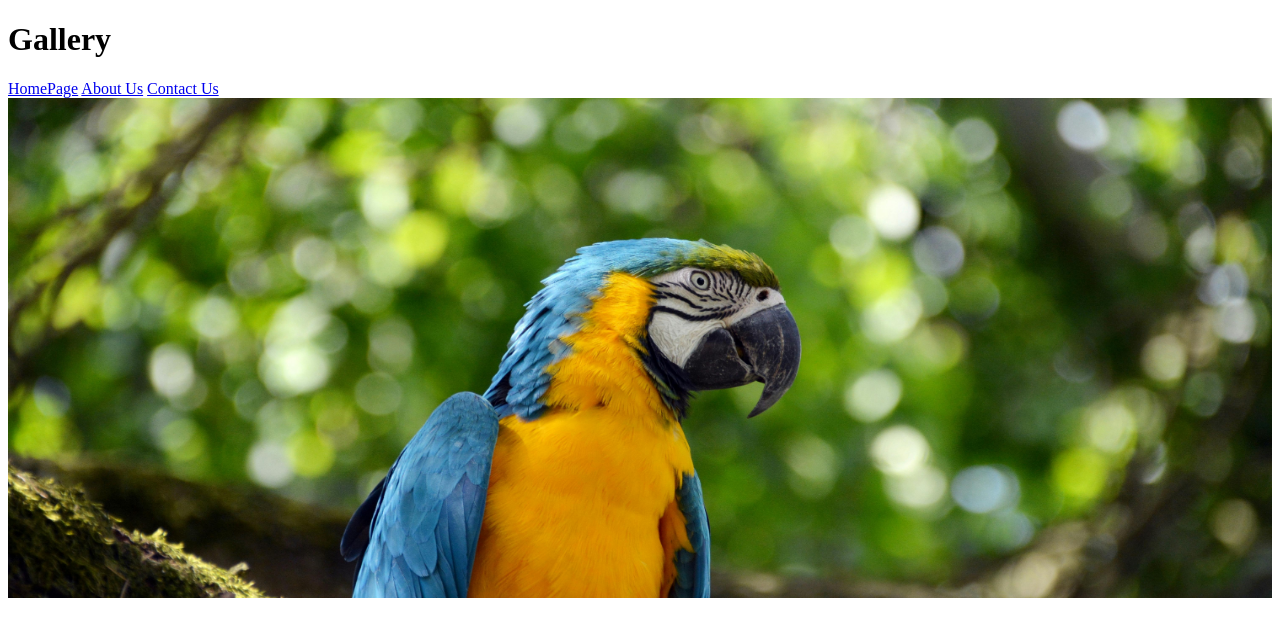
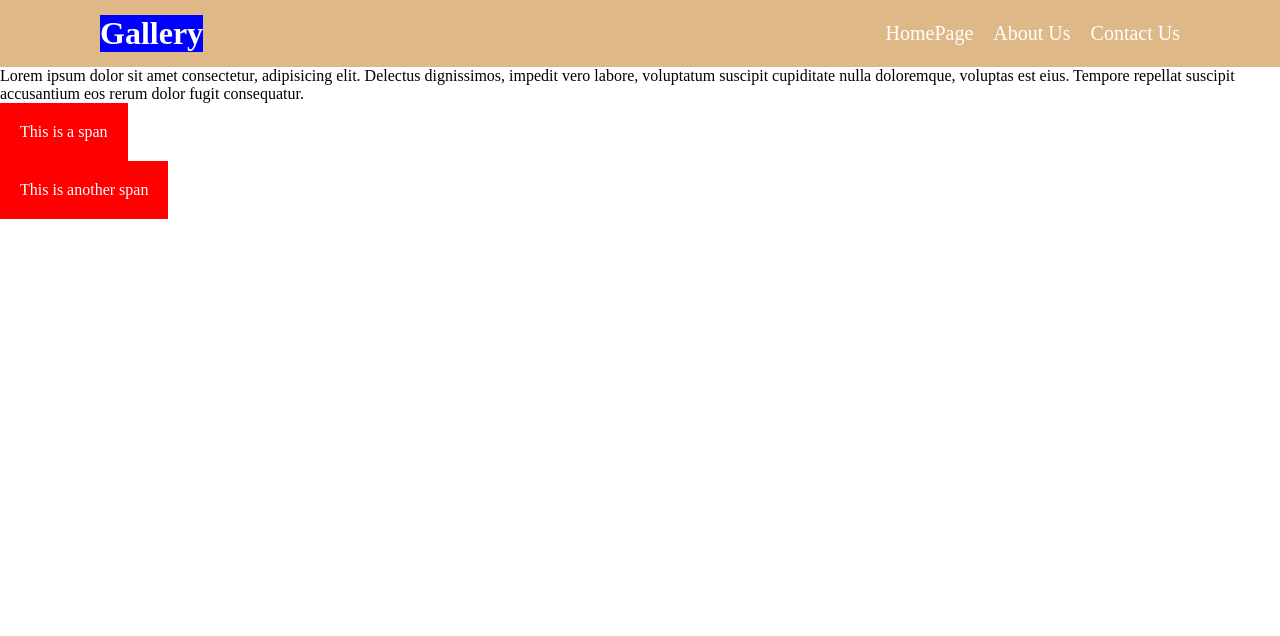
Before and after one commit to EmekatS/html-learning, a plain HTML site: page gallery.html in a window 1280 px wide. Drawn offline with Linux system fonts and the light colour scheme.

Commit message:
styled gallery page

```diff
--- a/contact.css
+++ b/contact.css
@@ -9,6 +9,7 @@ header{
     display: flex;
     justify-content: space-between;
     padding: 15px 100px;
+    color: white;
 }
 header nav{
     align-items: center;
@@ -17,12 +18,18 @@ header nav{
 header nav a{
     text-decoration: none;
     margin-left: 20px;
-    color: black;
+    color: white;
     font-size: 20px;
 }
+h1{
+    display: inline;
+    background-color: blue;
+}
 span{
-    color: red;
-    font-size: 50px;
-    font-weight: bold;
-    text-decoration: underline;
+    display: inline-block;
+    background-color: red;
+    color: white;
+    padding: 20px;
+    text-align: center;
+    margin-right: 100px;
 }
--- a/gallery.html
+++ b/gallery.html
@@ -3,14 +3,22 @@
 <head>
     <meta charset="UTF-8">
     <meta name="viewport" content="width=device-width, initial-scale=1.0">
-    <title>Document</title>
+    <title>Gallery</title>
+    <link rel="stylesheet" href="contact.css">
 </head>
 <body>
-    <h1>Gallery</h1>
-    <a href="index.html">HomePage</a>
-    <a href="about.html">About Us</a>
-    <a href="contact.html">Contact Us</a>
-    <img src="parrot.jpg" alt="parrot" width="100%" height="500">
+    <header>
+        <h1>Gallery</h1>
+        <nav>
+            <a href="index.html">HomePage</a>
+            <a href="about.html">About Us</a>
+            <a href="contact.html">Contact Us</a>
+        </nav>
+    </header>
+    <p>Lorem ipsum dolor sit amet consectetur, adipisicing elit. Delectus dignissimos, impedit vero labore, voluptatum suscipit cupiditate nulla doloremque, voluptas est eius. Tempore repellat suscipit accusantium eos rerum dolor fugit consequatur.</p>
+    <span>This is a span</span><br>
+    <span>This is another span</span>
+    <!-- <img src="parrot.jpg" alt="parrot" width="100%" height="500"> -->
 
 </body>
 </html>
```
